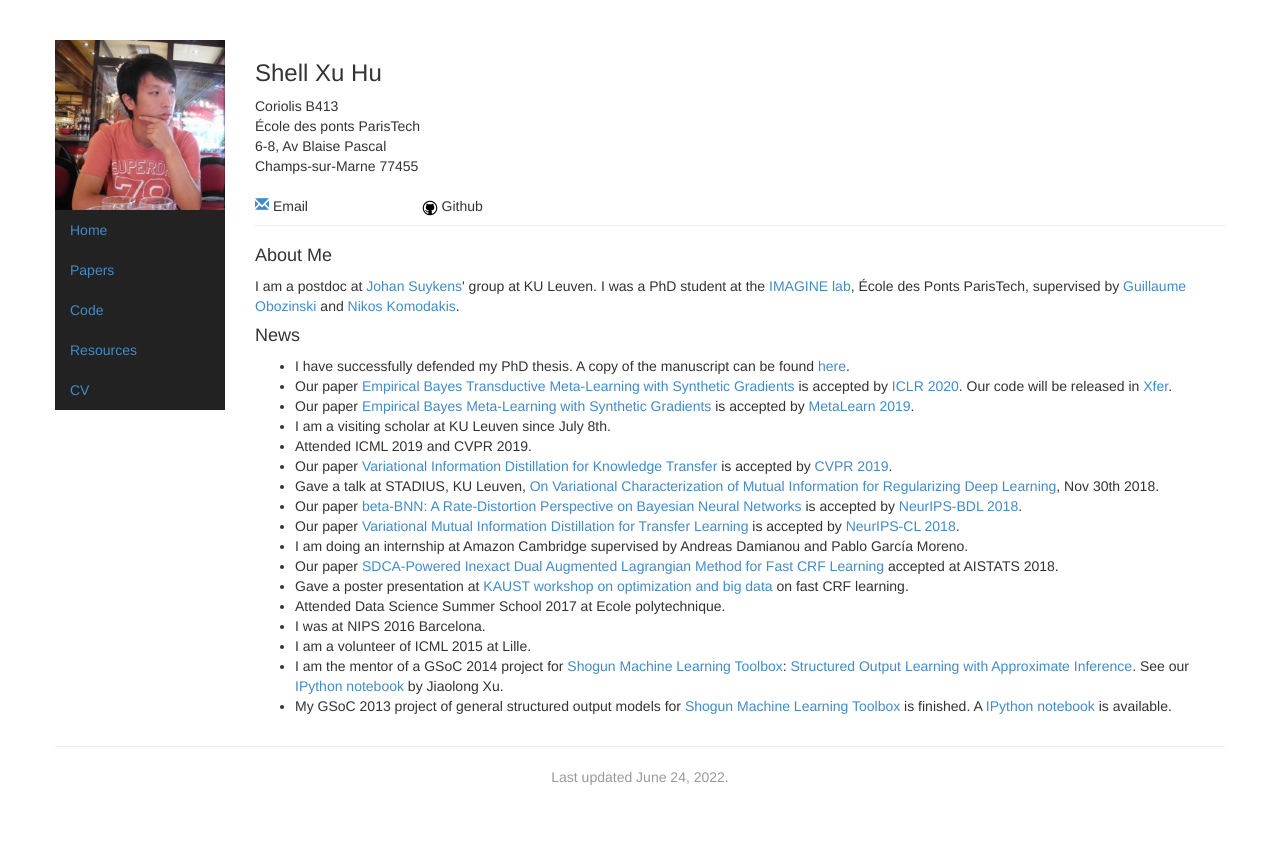
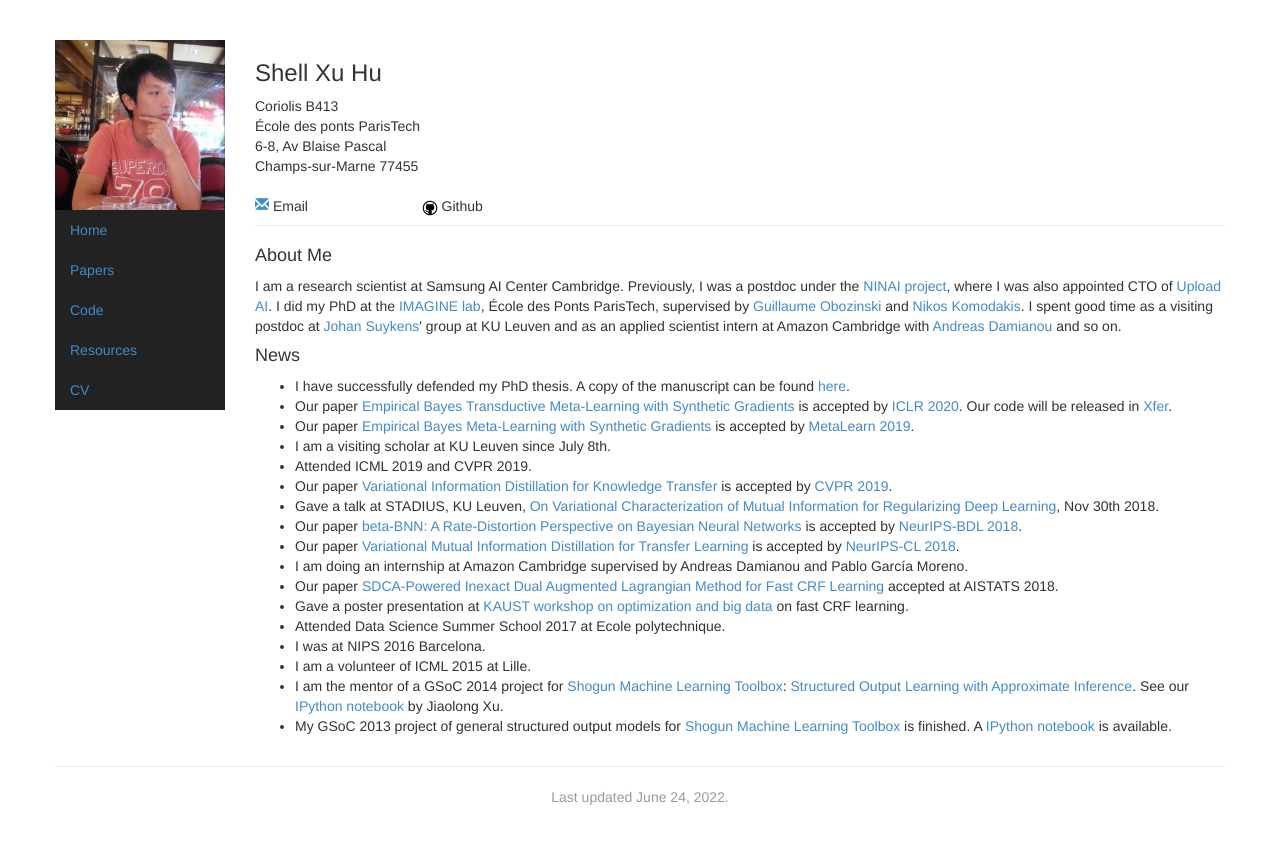
Before and after one commit to hushell/hushell.github.io, a Jekyll site: the page built from index.html, in a window 1280 px wide. Shown: the top 844 px of the page. Built offline with Jekyll 4.4.1, drawn with Linux system fonts in a browser that asks for light colours.

Commit message:
update profile

```diff
--- a/index.html
+++ b/index.html
@@ -65,8 +65,9 @@ news:
 
 <h4>About Me</h4>
 <p>
-I am a postdoc at <a href="https://www.esat.kuleuven.be/sista/members/suykens.html">Johan Suykens</a>' group at KU Leuven.
-I was a PhD student at the <a href="http://imagine.enpc.fr/">IMAGINE lab</a>, École des Ponts ParisTech, supervised by <a href="http://imagine.enpc.fr/~obozinsg/">Guillaume Obozinski</a> and <a href="http://imagine.enpc.fr/~komodakn/">Nikos Komodakis</a>.
+I am a research scientist at Samsung AI Center Cambridge. Previously, I was a postdoc under the <a href="https://www.ninai.org/">NINAI project</a>, where I was also appointed CTO of <a href="https://cajal.github.io/auditory.github.io/">Upload AI</a>.
+I did my PhD at the <a href="http://imagine.enpc.fr/">IMAGINE lab</a>, École des Ponts ParisTech, supervised by <a href="http://imagine.enpc.fr/~obozinsg/">Guillaume Obozinski</a> and <a href="http://imagine.enpc.fr/~komodakn/">Nikos Komodakis</a>.
+I spent good time as a visiting postdoc at <a href="https://www.esat.kuleuven.be/sista/members/suykens.html">Johan Suykens</a>' group at KU Leuven and as an applied scientist intern at Amazon Cambridge with <a href="https://adamian.github.io/">Andreas Damianou</a> and so on.
 </p>
 
 <h4>News</h4>
```
